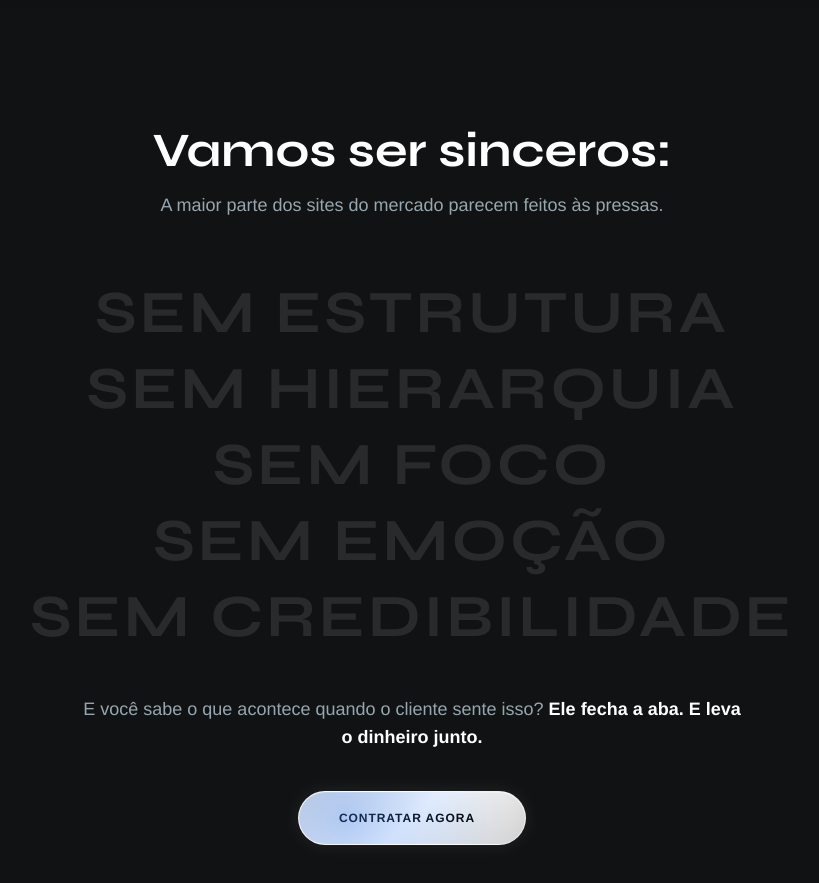
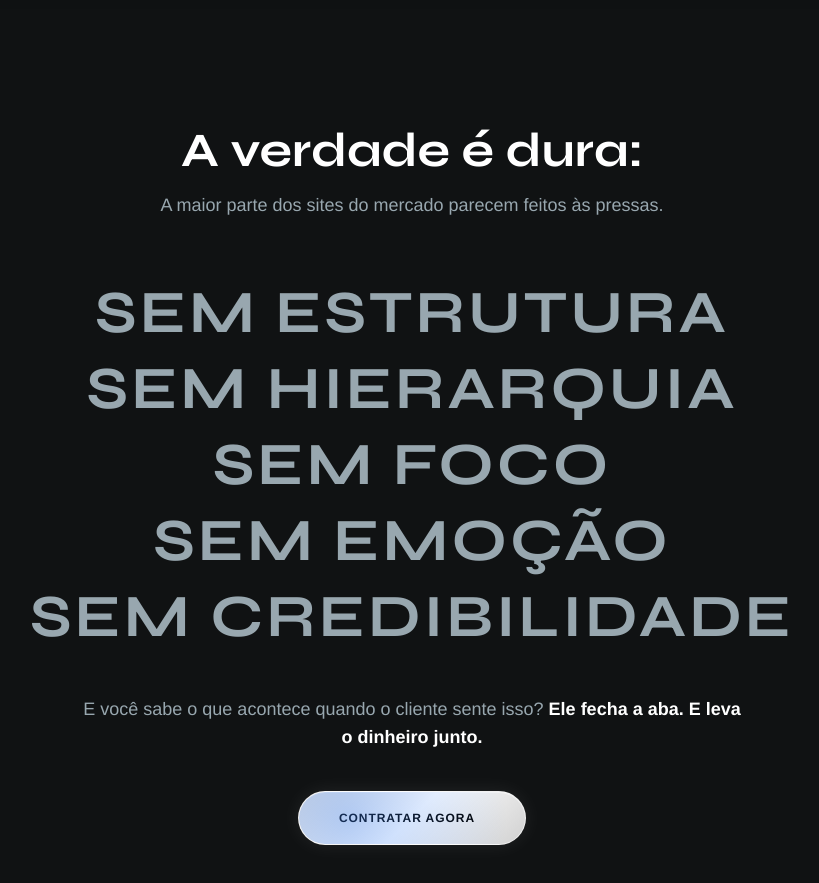
Before and after one commit to diegoabrantesdesigner/paginadiegoabrantes, a React (Vite) app: page / in a window 1280 px wide. Shown: the part 3200-4083 px from the top of the page, without its empty margins (228-1047 px from the left). Built offline with nearby package versions, Linux system fonts and the light colour scheme.

Commit message:
UI: Re-apply decrypt effect to MarketProblems section (clean version)

```diff
--- /dev/null
+++ b/src/components/DecryptText.tsx
@@ -0,0 +1,58 @@
+import { useState, useEffect, useCallback } from 'react';
+
+interface DecryptTextProps {
+  text: string;
+  delay?: number;
+  trigger?: boolean;
+  resolveSpeed?: number;
+}
+
+const CHARS = '█▓▒░@#$%&!?';
+
+export default function DecryptText({
+  text,
+  delay = 0,
+  trigger = false,
+  resolveSpeed = 50
+}: DecryptTextProps) {
+  const [displayText, setDisplayText] = useState('');
+  const [isResolved, setIsResolved] = useState(false);
+
+  const startAnimation = useCallback(() => {
+    let currentIteration = 0;
+    const maxIterations = text.length;
+
+    const interval = setInterval(() => {
+      setDisplayText(
+        text
+          .split('')
+          .map((char, index) => {
+            if (index < currentIteration) {
+              return char;
+            }
+            return CHARS[Math.floor(Math.random() * CHARS.length)];
+          })
+          .join('')
+      );
+
+      currentIteration += 1 / 3; // Resolve slowly
+
+      if (currentIteration >= maxIterations) {
+        setDisplayText(text);
+        setIsResolved(true);
+        clearInterval(interval);
+      }
+    }, resolveSpeed);
+
+    return () => clearInterval(interval);
+  }, [text, resolveSpeed]);
+
+  useEffect(() => {
+    if (trigger && !isResolved) {
+      const timeout = setTimeout(startAnimation, delay);
+      return () => clearTimeout(timeout);
+    }
+  }, [trigger, delay, startAnimation, isResolved]);
+
+  return <span>{displayText || (trigger ? '' : '')}</span>;
+}
--- a/src/components/MarketProblems.tsx
+++ b/src/components/MarketProblems.tsx
@@ -1,5 +1,6 @@
 import { useScrollReveal } from '../hooks/useScrollReveal';
 import ArrowButton from './ArrowButton';
+import DecryptText from './DecryptText';
 
 const problems = [
   'SEM ESTRUTURA',
@@ -17,28 +18,30 @@ export default function MarketProblems() {
       <div className="container-max text-center">
         <div className={`scroll-reveal ${isRevealed ? 'revealed' : ''}`}>
           <h2 className="font-syne font-bold text-3xl sm:text-4xl lg:text-5xl text-white">
-            Vamos ser sinceros:
+            A verdade é dura:
           </h2>
           <p className="text-gray-mid text-base sm:text-lg mt-4 max-w-2xl mx-auto">
             A maior parte dos sites do mercado parecem feitos às pressas.
           </p>
         </div>
 
-        <div className={`flex flex-col items-center gap-3 sm:gap-4 mt-12 sm:mt-16 stagger-children ${isRevealed ? 'revealed' : ''}`}>
+        <div className={`flex flex-col items-center gap-3 sm:gap-4 mt-12 sm:mt-16 ${isRevealed ? 'revealed' : ''}`}>
           {problems.map((problem, i) => (
             <div
               key={problem}
-              className="scroll-reveal-child"
-              style={{ transitionDelay: `${(i + 1) * 150}ms` }}
+              className="font-syne font-bold text-2xl sm:text-4xl lg:text-5xl xl:text-6xl text-[#98A7AF] transition-colors duration-500 cursor-default tracking-wider"
             >
-              <span className="font-syne font-bold text-2xl sm:text-4xl lg:text-5xl xl:text-6xl text-white/10 hover:text-red-400/80 transition-colors duration-500 cursor-default tracking-wider">
-                {problem}
-              </span>
+              <DecryptText
+                text={problem}
+                trigger={isRevealed}
+                delay={i * 200}
+                resolveSpeed={50}
+              />
             </div>
           ))}
         </div>
 
-        <div className={`scroll-reveal ${isRevealed ? 'revealed' : ''}`} style={{ transitionDelay: '900ms' }}>
+        <div className={`scroll-reveal ${isRevealed ? 'revealed' : ''}`} style={{ transitionDelay: '1200ms' }}>
           <p className="text-gray-mid text-base sm:text-lg mt-12 max-w-2xl mx-auto leading-relaxed">
             E você sabe o que acontece quando o cliente sente isso?{' '}
             <span className="text-white font-semibold">Ele fecha a aba. E leva o dinheiro junto.</span>
```
